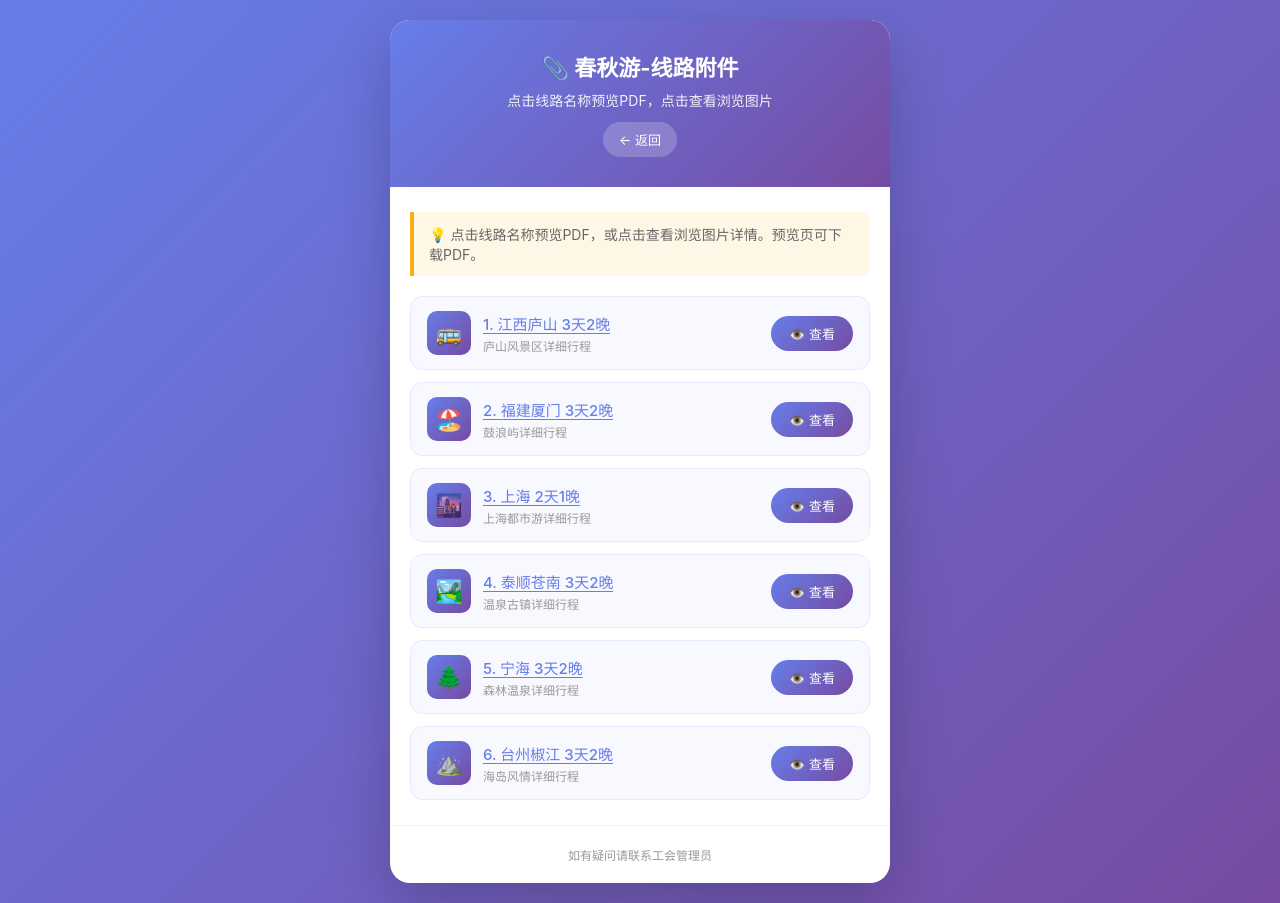
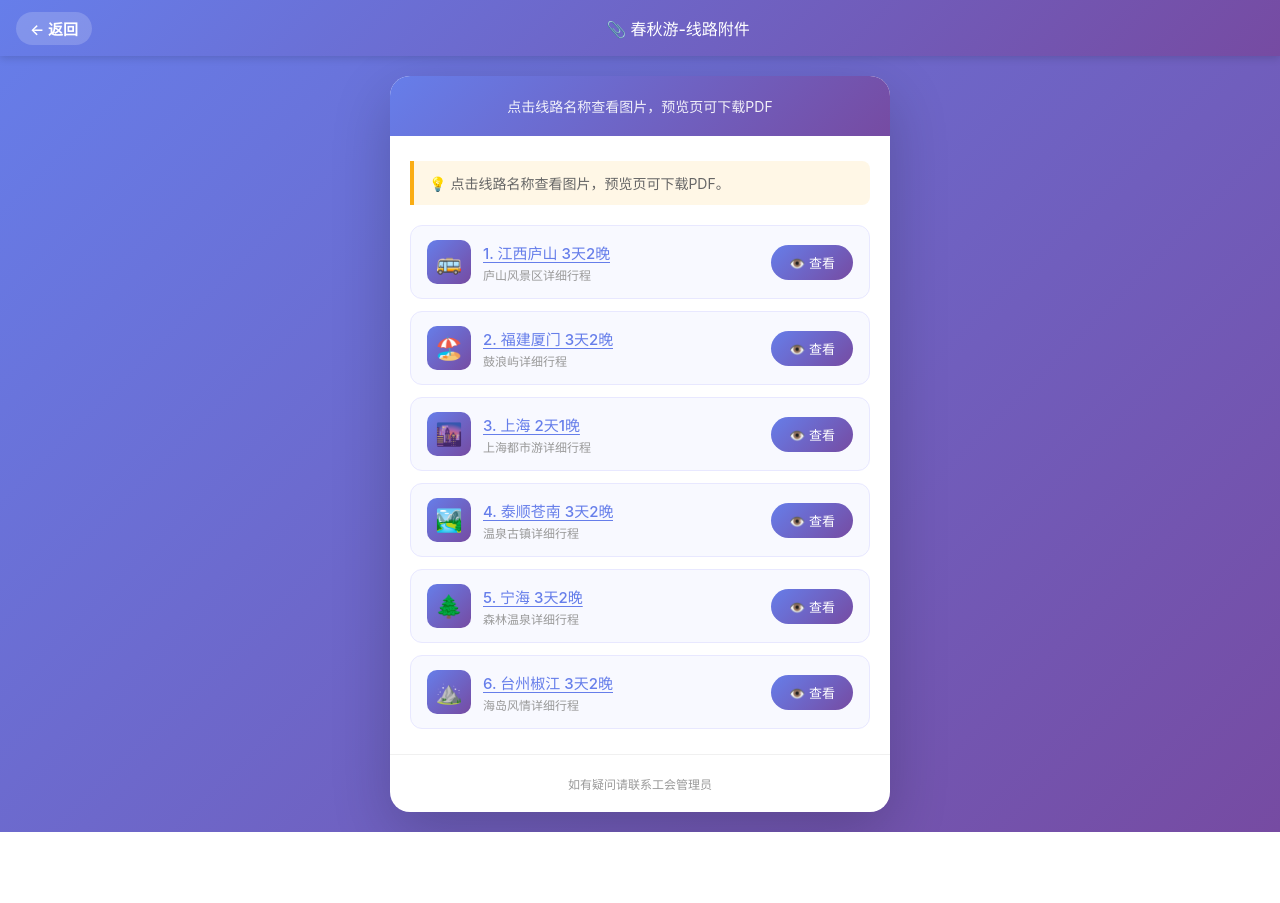
Before and after one commit to chyunfan/fyrcb-cqy-v1, a plain HTML site: page attachments.html in a window 1280 px wide. After the commit the page ends 832 px from the top, so only its background shows below. Drawn offline with Linux system fonts and the light colour scheme.

Commit message:
Add files via upload

```diff
--- a/attachments.html
+++ b/attachments.html
@@ -16,6 +16,47 @@
             background: linear-gradient(135deg, #667eea 0%, #764ba2 100%);
             min-height: 100vh;
             padding: 20px;
+            padding-top: 76px; /* 给顶部导航留空间 */
+        }
+
+        /* 顶部导航栏 - 固定在左上角 */
+        .top-bar {
+            position: fixed;
+            top: 0; left: 0; right: 0;
+            height: 56px;
+            background: linear-gradient(135deg, #667eea 0%, #764ba2 100%);
+            display: flex;
+            align-items: center;
+            padding: 0 16px;
+            z-index: 100;
+            box-shadow: 0 2px 8px rgba(0,0,0,0.15);
+        }
+
+        .back-btn {
+            color: #fff;
+            text-decoration: none;
+            font-size: 15px;
+            font-weight: 600;
+            display: flex;
+            align-items: center;
+            gap: 4px;
+            background: rgba(255,255,255,0.18);
+            padding: 6px 14px;
+            border-radius: 20px;
+            flex-shrink: 0;
+            transition: background 0.2s;
+        }
+
+        .back-btn:active {
+            background: rgba(255,255,255,0.35);
+        }
+
+        .page-title {
+            flex: 1;
+            text-align: center;
+            color: #fff;
+            font-size: 16px;
+            font-weight: 500;
         }
 
         .container {
@@ -30,34 +71,13 @@
         .header {
             background: linear-gradient(135deg, #667eea 0%, #764ba2 100%);
             color: #fff;
-            padding: 30px 20px;
+            padding: 20px;
             text-align: center;
-        }
-
-        .header h1 {
-            font-size: 22px;
-            margin-bottom: 8px;
         }
 
         .header p {
             font-size: 14px;
             opacity: 0.9;
-        }
-
-        .header .attachment-link {
-            display: inline-block;
-            margin-top: 12px;
-            background: rgba(255,255,255,0.2);
-            color: #fff;
-            padding: 8px 16px;
-            border-radius: 20px;
-            font-size: 13px;
-            text-decoration: none;
-            transition: all 0.3s;
-        }
-
-        .header .attachment-link:hover {
-            background: rgba(255,255,255,0.3);
         }
 
         .content {
@@ -176,16 +196,19 @@
     </style>
 </head>
 <body>
+    <div class="top-bar">
+        <a href="javascript:history.back()" class="back-btn">← 返回</a>
+        <div class="page-title">📎 春秋游-线路附件</div>
+    </div>
+
     <div class="container">
         <div class="header">
-            <h1>📎 春秋游-线路附件</h1>
-            <p>点击线路名称预览PDF，点击查看浏览图片</p>
-            <a href="javascript:history.back()" class="attachment-link">← 返回</a>
+            <p>点击线路名称查看图片，预览页可下载PDF</p>
         </div>
 
         <div class="content">
             <div class="intro">
-                💡 点击线路名称预览PDF，或点击查看浏览图片详情。预览页可下载PDF。
+                💡 点击线路名称查看图片，预览页可下载PDF。
             </div>
 
             <div class="attachment-list">
@@ -194,7 +217,7 @@
                     <div class="attachment-info">
                         <div class="attachment-icon">🚌</div>
                         <div class="attachment-text">
-                            <a href="pdf-viewer.html?file=1.江西庐山.pdf" class="attachment-name">
+                            <a href="view.html?route=1.江西庐山" class="attachment-name">
                                 1. 江西庐山 3天2晚
                             </a>
                             <div class="attachment-desc">庐山风景区详细行程</div>
@@ -210,7 +233,7 @@
                     <div class="attachment-info">
                         <div class="attachment-icon">🏖️</div>
                         <div class="attachment-text">
-                            <a href="pdf-viewer.html?file=2.福建厦门.pdf" class="attachment-name">
+                            <a href="view.html?route=2.福建厦门" class="attachment-name">
                                 2. 福建厦门 3天2晚
                             </a>
                             <div class="attachment-desc">鼓浪屿详细行程</div>
@@ -226,7 +249,7 @@
                     <div class="attachment-info">
                         <div class="attachment-icon">🌆</div>
                         <div class="attachment-text">
-                            <a href="pdf-viewer.html?file=3.上海.pdf" class="attachment-name">
+                            <a href="view.html?route=3.上海" class="attachment-name">
                                 3. 上海 2天1晚
                             </a>
                             <div class="attachment-desc">上海都市游详细行程</div>
@@ -242,7 +265,7 @@
                     <div class="attachment-info">
                         <div class="attachment-icon">🏞️</div>
                         <div class="attachment-text">
-                            <a href="pdf-viewer.html?file=4.泰顺苍南.pdf" class="attachment-name">
+                            <a href="view.html?route=4.泰顺苍南" class="attachment-name">
                                 4. 泰顺苍南 3天2晚
                             </a>
                             <div class="attachment-desc">温泉古镇详细行程</div>
@@ -258,7 +281,7 @@
                     <div class="attachment-info">
                         <div class="attachment-icon">🌲</div>
                         <div class="attachment-text">
-                            <a href="pdf-viewer.html?file=5.宁海.pdf" class="attachment-name">
+                            <a href="view.html?route=5.宁海" class="attachment-name">
                                 5. 宁海 3天2晚
                             </a>
                             <div class="attachment-desc">森林温泉详细行程</div>
@@ -274,7 +297,7 @@
                     <div class="attachment-info">
                         <div class="attachment-icon">⛰️</div>
                         <div class="attachment-text">
-                            <a href="pdf-viewer.html?file=6.台州椒江.pdf" class="attachment-name">
+                            <a href="view.html?route=6.台州椒江" class="attachment-name">
                                 6. 台州椒江 3天2晚
                             </a>
                             <div class="attachment-desc">海岛风情详细行程</div>
```
Also changed, not shown: index.html (+8 -6 lines), view.html (+38 -2 lines).
